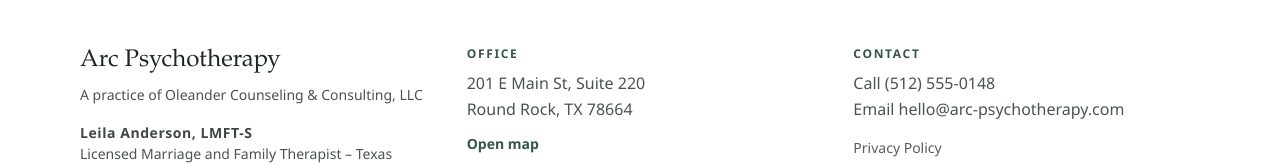
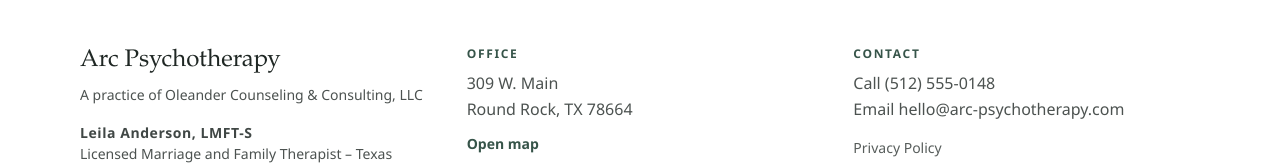
Before and after one commit to Leil-ish/arc-psychotherapy, a Next.js app: page / in a window 1280 px wide. Shown: the part 4265-4430 px from the top of the page. Built offline with nearby package versions, Linux system fonts and the light colour scheme.

Commit message:
Address update

```diff
--- a/src/content/site.ts
+++ b/src/content/site.ts
@@ -43,10 +43,10 @@ export const siteContent = {
     neighborhood: "Downtown",
     city: "Round Rock",
     state: "TX",
-    addressLine1: "201 E Main St, Suite 220",
+    addressLine1: "309 W. Main",
     postalCode: "78664",
     mapUrl:
-      "https://www.google.com/maps/search/?api=1&query=201+E+Main+St+Round+Rock+TX+78664"
+      "https://www.google.com/maps/search/?api=1&query=309+W+Main+Round+Rock+TX+78664"
   },
   telehealthRegion: "Telehealth across Texas",
   telehealthLine: "Telehealth across Texas",
```
